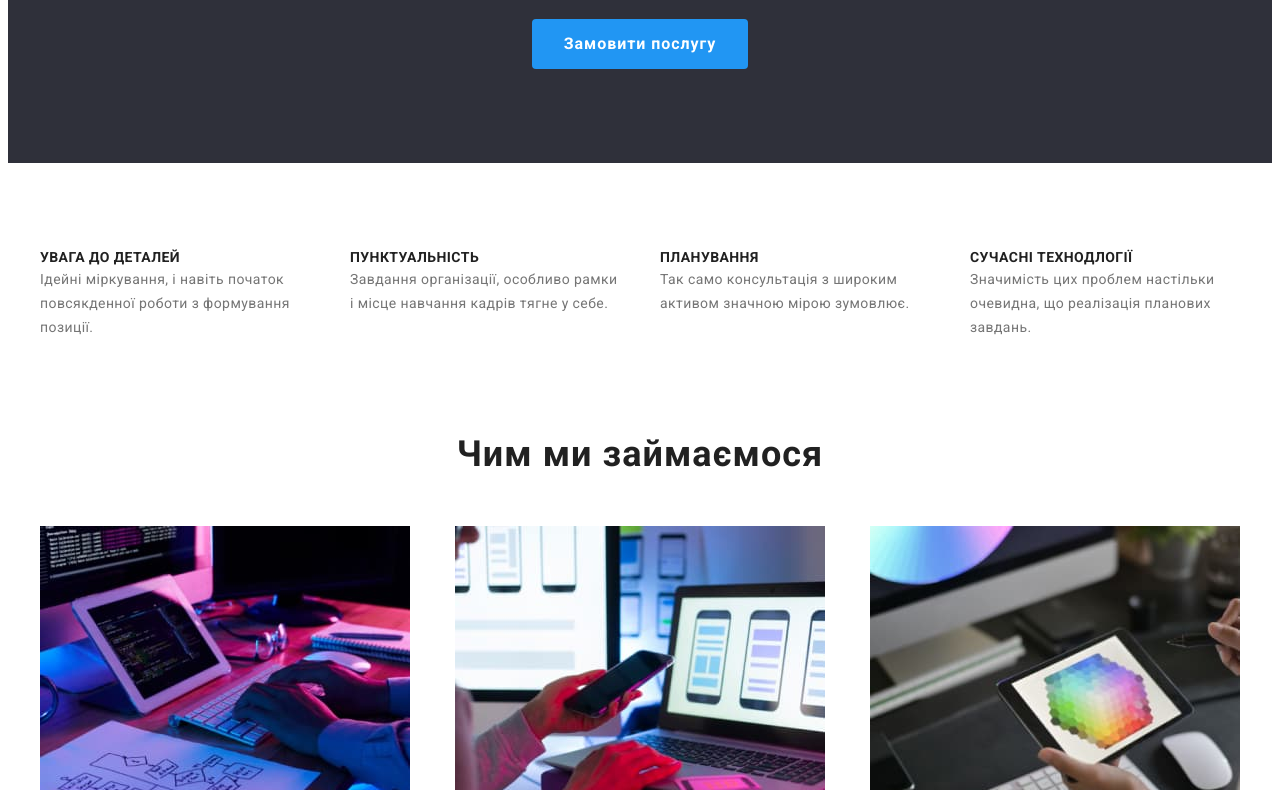
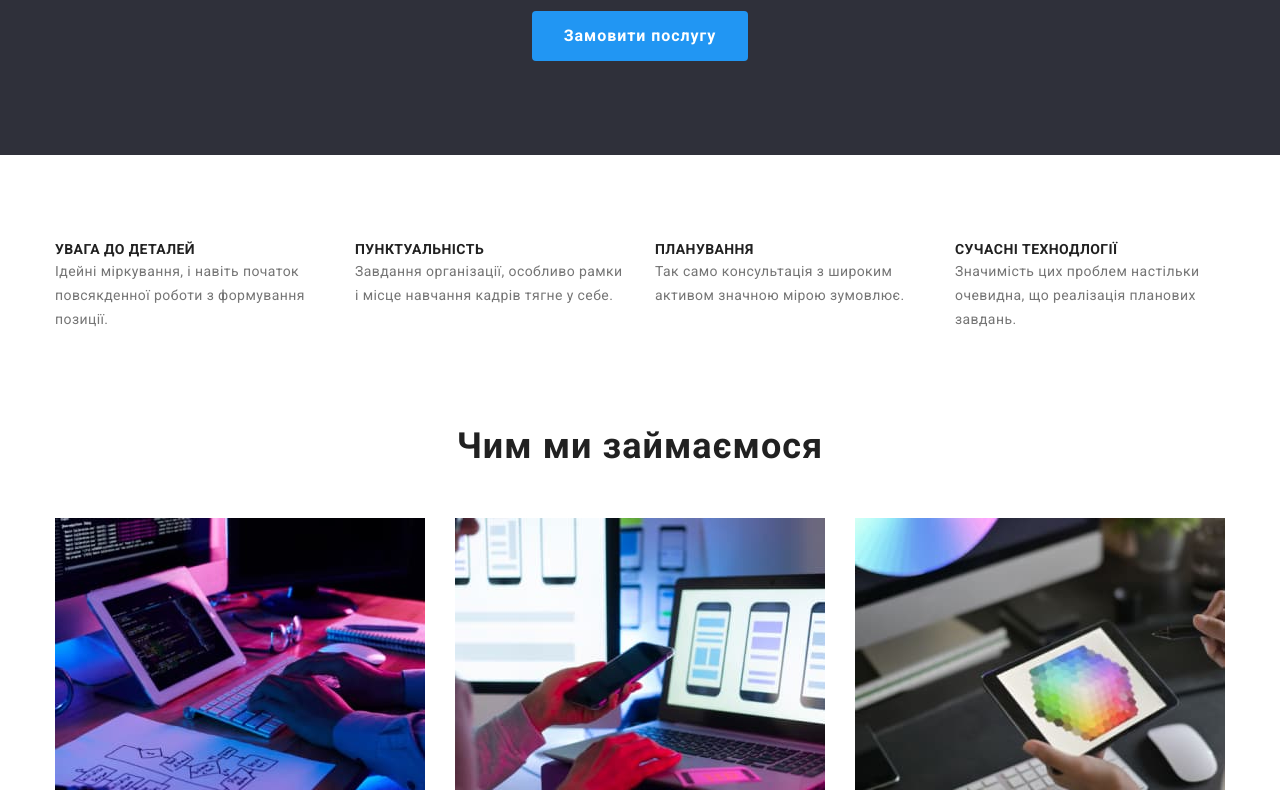
Before and after one commit to BohdanHubin/goit-markup-hw-03, a plain HTML site: page index.html in a window 1280 px wide. Shown: the part 314-1104 px from the top of the page. Drawn offline with nearby package versions, Linux system fonts and the light colour scheme.

Commit message:
добавляет нормализатор

```diff
--- a/index.html
+++ b/index.html
@@ -9,7 +9,7 @@
     <link rel="preconnect" href="https://fonts.gstatic.com" crossorigin>
     <link href="https://fonts.googleapis.com/css2?family=Raleway:wght@700&family=Roboto:wght@400;500;700;900&display=swap"
         rel="stylesheet">
-    <link rel="stylesheet" href="">
+    <link rel="stylesheet" href="https://cdnjs.cloudflare.com/ajax/libs/modern-normalize/1.1.0/modern-normalize.min.css">
     <link rel="stylesheet" href="./css/styles.css">
 </head>
 <body>
```
